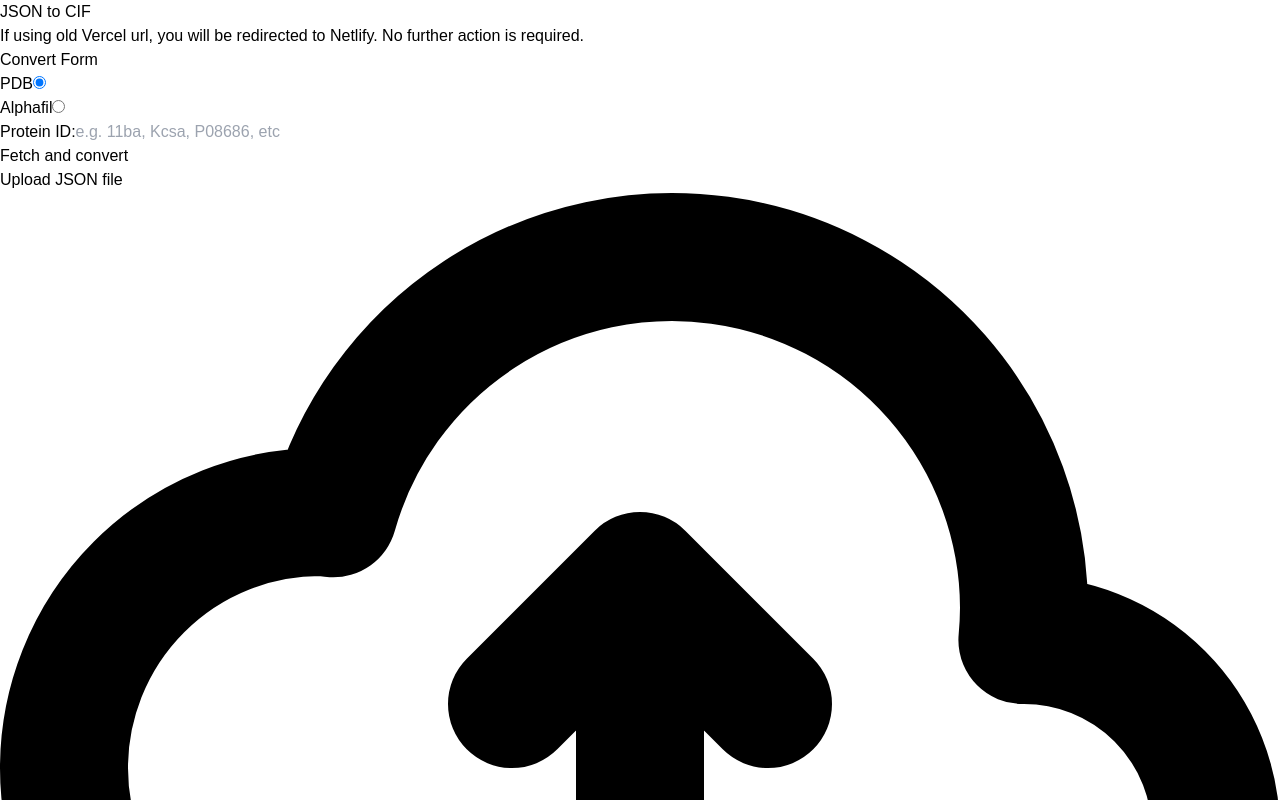
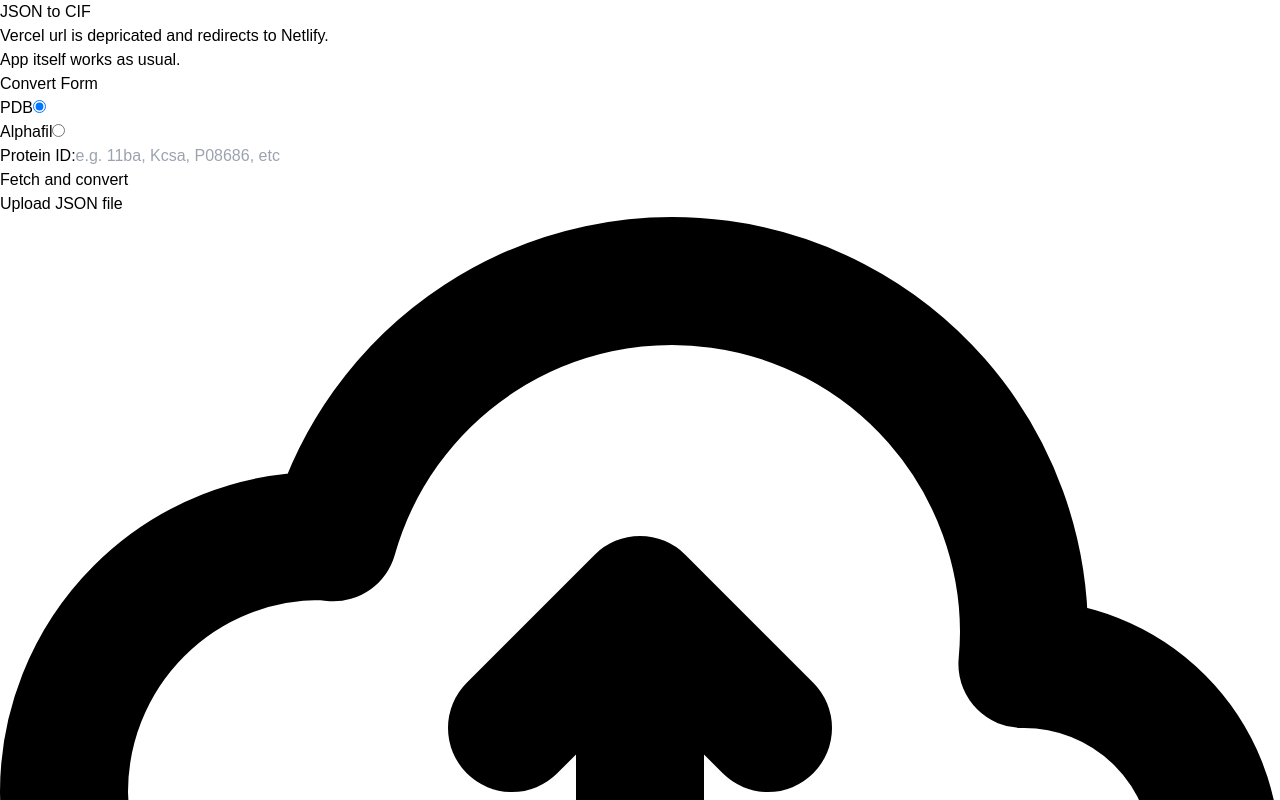
Before and after one commit to wernad/json2cif, a Next.js app: page / in a window 1280 px wide. Shown: the top 800 px of the page. Built offline with nearby package versions, Linux system fonts and the light colour scheme.

Commit message:
Update redirect info and add formatting

```diff
--- a/src/app/layout.tsx
+++ b/src/app/layout.tsx
@@ -29,9 +29,10 @@ export default function RootLayout({
       <body
         className={`${geistSans.variable} ${geistMono.variable} antialiased  overflow-hidden`}
       >
-        <div className="flex justify-center w-full bg-gray-100 dark:bg-gray-700 dark:text-white">
+        <div className="flex flex-col items-center justify-center w-full bg-gray-100 dark:bg-gray-700 dark:text-white">
           <h1 className="mb-6 text-3xl max-h-5">JSON to CIF</h1>
-          <h2>If using old Vercel url, you will be redirected to Netlify. No further action is required.</h2>
+          <h2 className="text-center">Vercel url is depricated and redirects to Netlify.</h2>
+          <h2 className="text-center">App itself works as usual.</h2>
         </div>
         <Providers>{children}</Providers>
       </body>
```
